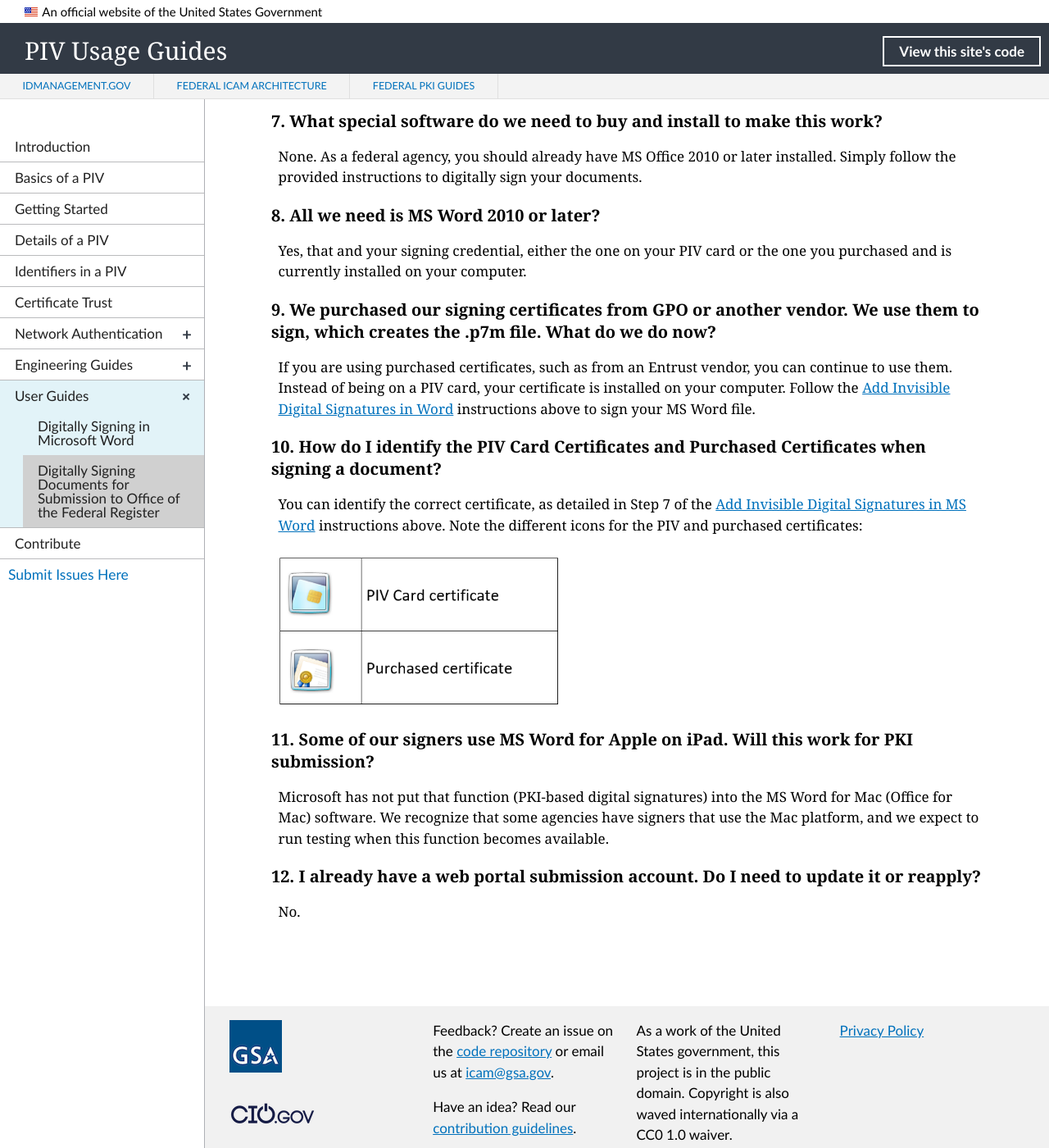
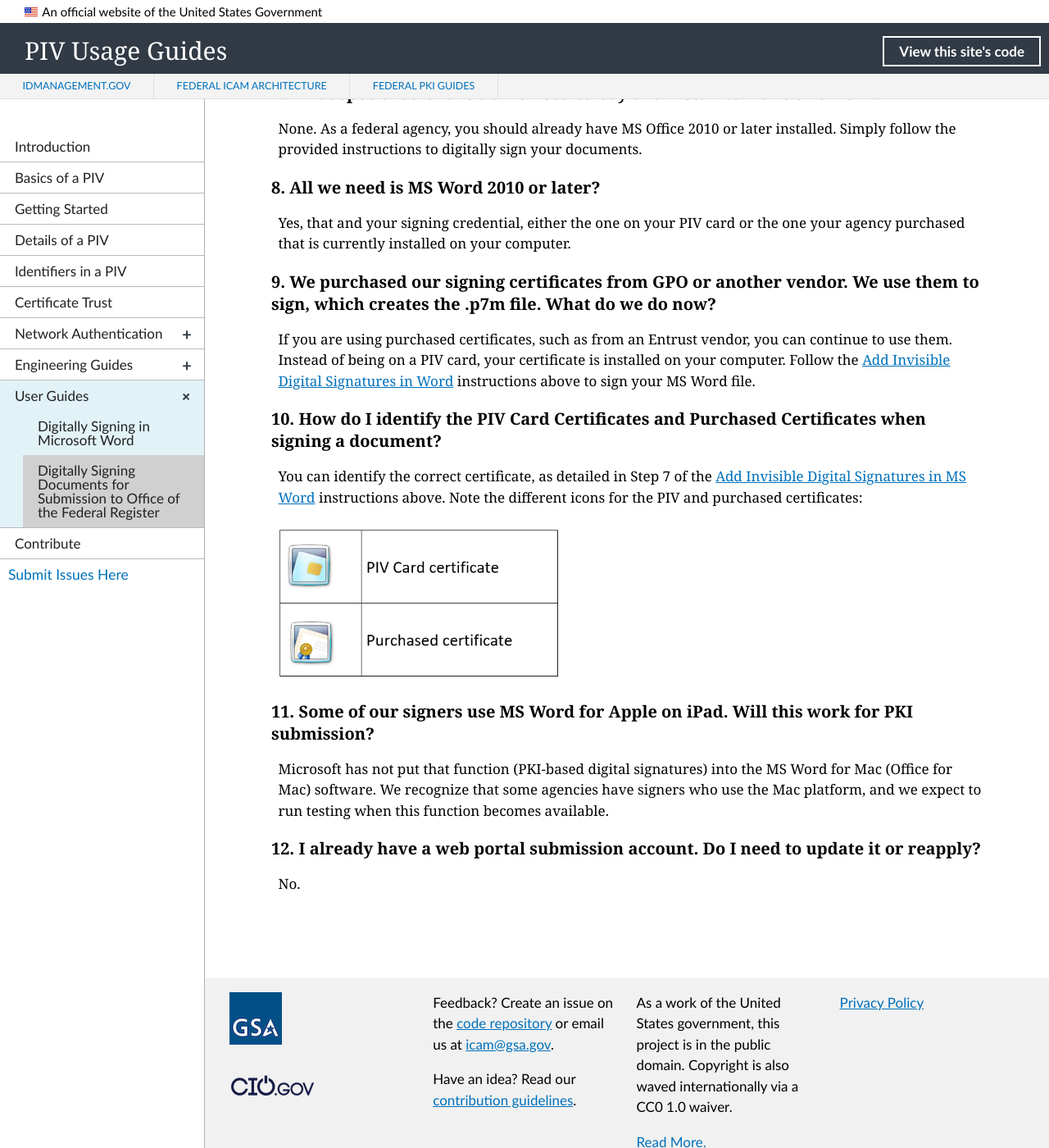
Before and after one commit to GSA/piv-guides, a Jekyll site: the page built from _userguides/02_digital_signing_ofr.md, in a window 1280 px wide and 1400 px high, scrolled down 7779 px. Shown: the whole window at 82% size. Built offline with Jekyll 4.4.1, drawn with Linux system fonts in a browser that asks for light colours; nearby versions of some CDN libraries; library files that are not in the unit come from our copies; some of the changed text lies outside the part shown.

Commit message:
Update 02_digital_signing_ofr.md
OFR updates and formatting

```diff
--- a/_userguides/02_digital_signing_ofr.md
+++ b/_userguides/02_digital_signing_ofr.md
@@ -18,7 +18,7 @@
 
 1. Open your MS Word document. Any changes must be saved prior to signing.
 2. If you have a purchased PKI credential installed on your computer, proceed to Step 3. Otherwise, insert your Federal Government-issued Personal Identity Verification (PIV) card into your card reader.
-3. Click the **File** tab.<br><br/>
+3.&nbsp;Click the **File** tab.<br><br/>
     ![Add Dig Sign]({{site.baseurl}}/img/ofr_word_add_digital_signature_1.PNG){:style="width:70%;"}&nbsp;
 
 4. Click **Info**.
@@ -118,7 +118,7 @@
 None.  As a federal agency, you should already have MS Office 2010 or later installed.  Simply follow the provided instructions to digitally sign your documents.
 
 ### 8. All we need is MS Word 2010 or later?
-Yes, that and your signing credential, either the one on your PIV card or the one you purchased and is currently installed on your computer.
+Yes, that and your signing credential, either the one on your PIV card or the one your agency purchased that is currently installed on your computer.
 
 ### 9. We purchased our signing certificates from GPO or another vendor.  We use them to sign, which creates the .p7m file.  What do we do now?
 If you are using purchased certificates, such as from an Entrust vendor, you can continue to use them.  Instead of being on a PIV card, your certificate is installed on your computer.  Follow the [Add Invisible Digital Signatures in Word](#add-invisible-digital-signatures-in-word) instructions above to sign your MS Word file.
@@ -128,7 +128,7 @@
     ![Certificate Type Icons]({{site.baseurl}}/img/ofr_certificate_types.png){:style="width:40%;"}&nbsp;
 
 ### 11. Some of our signers use MS Word for Apple on iPad.  Will this work for PKI submission?
-Microsoft has not put that function (PKI-based digital signatures) into the MS Word for Mac (Office for Mac) software.  We recognize that some agencies have signers that use the Mac platform, and we expect to run testing when this function becomes available.
+Microsoft has not put that function (PKI-based digital signatures) into the MS Word for Mac (Office for Mac) software.  We recognize that some agencies have signers who use the Mac platform, and we expect to run testing when this function becomes available.
 
 ### 12. I already have a web portal submission account.  Do I need to update it or reapply?
 No.
```
